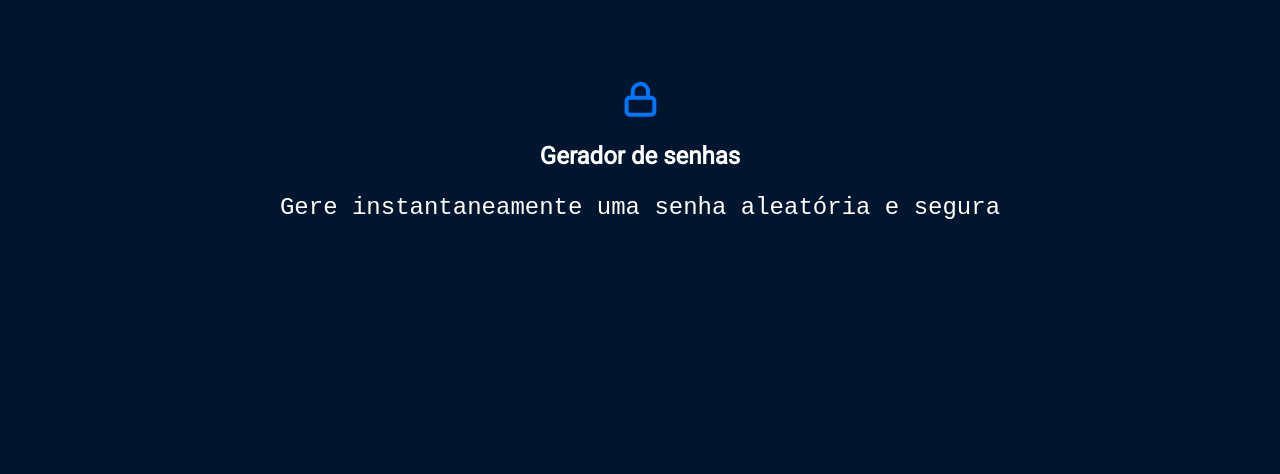
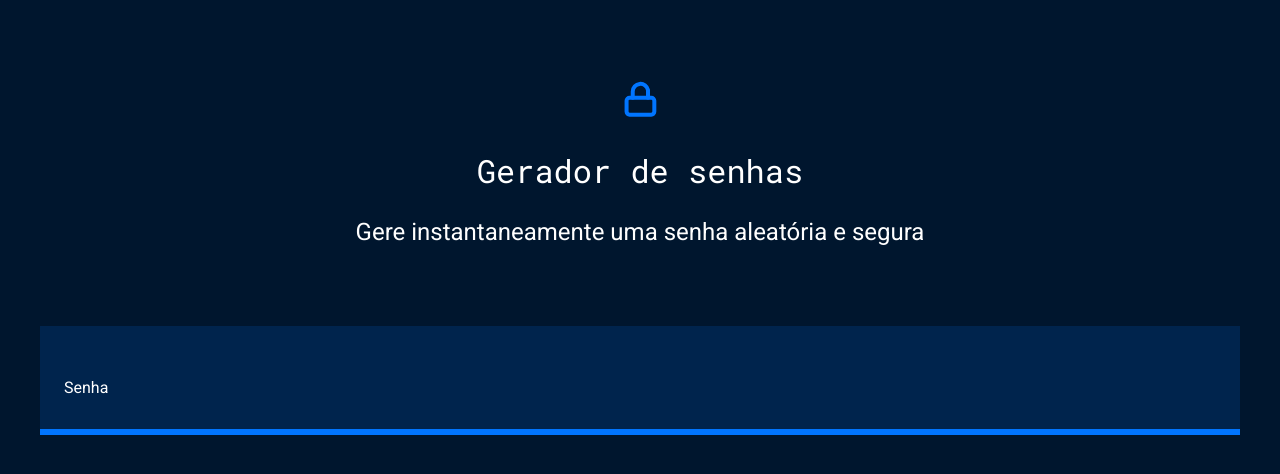
Before and after one commit to brendahroque/1, a plain HTML site: page index.html in a window 1280 px wide. Drawn offline with Linux system fonts and the light colour scheme.

Commit message:
Add files via upload
dadasdasd

```diff
--- a/index.html
+++ b/index.html
@@ -1,17 +1,25 @@
 <!DOCTYPE html>
 <html lang="pt-br">
+
 <head>
     <meta charset="UTF-8">
     <meta name="viewport" content="width=device-width, initial-scale=1.0">
     <title>Gerador de senha</title>
     <link rel="stylesheet" href="style.css">
 </head>
+
 <body>
-    <div class="conteudo-titulo">
-        <img src="unlock.svg" alt="cadeado fechado">
-  <h2 class="titulo-principal">Gerador de senhas</h2>
-  <h3 class="titulo-secundario">Gere instantaneamente uma senha aleatória e segura</h3>
-    </div>
+    <section class="conteudo">
+        <div class="conteudo-titulo">
+            <img src="unlock.svg" alt="cadeado fechado">
+            <h2 class="titulo-principal">Gerador de senhas</h2>
+            <h3 class="titulo-secundario">Gere instantaneamente uma senha aleatória e segura</h3>
+        </div>
+        <div class="conteudo-senha">
+            <label for="senha">Senha</label>
+            <input name="senha" type="text" id="campo-senha">
+        </div>
+    </section>
 </body>
 
 </html>
--- a/style.css
+++ b/style.css
@@ -1,13 +1,17 @@
-@import url('https://fonts.googleapis.com/css2?family=Roboto&display=swap');
+@import url('https://fonts.googleapis.com/css2?family=Roboto&family=Roboto+Mono&display=swap');
 
 :root{
     --branco: white;
-    --cor-de-fundo:#00162E;
+    --cor-de-fundo: #00162E;
     --fundo-senha: #00244D;
     --fundo-texto: #001E40;
     --borda: #0075FF;
     --roboto: 'Roboto', sans-serif;
     --roboto-mono: 'Roboto Mono', monospace;
+}
+
+*{
+    font-weight: 400;
 }
 
 body{
@@ -16,16 +20,40 @@ body{
     font-family: var(--roboto);
 }
 
-.titulo-pricipal{
-    font-family: var(--roboto);
+.titulo-principal{
+    font-family: var(--roboto-mono);
     font-size: 32px;
 }
+
 .titulo-secundario{
-    font-family: var(--roboto-mono);
     font-size: 24px;
-    font-weight: 400;
 }
+
 .conteudo-titulo{
     text-align: center;
     margin-top: 80px;
 }
+
+.conteudo-senha{
+    margin-top: 80px;
+    background: var(--fundo-senha);
+    padding: 24px;
+    border-bottom: 6px solid var(--borda);
+}
+
+#campo-senha{
+    background-color: var(--fundo-senha);
+    border: none;
+    color: var(--branco);
+    font-family: var(--roboto-mono);
+    font-size: 40px;
+}
+
+#campo-senha:focus{
+    outline: none;
+}
+
+.conteudo{
+    max-width: 1200px;
+    margin: 0 auto;
+}
```
